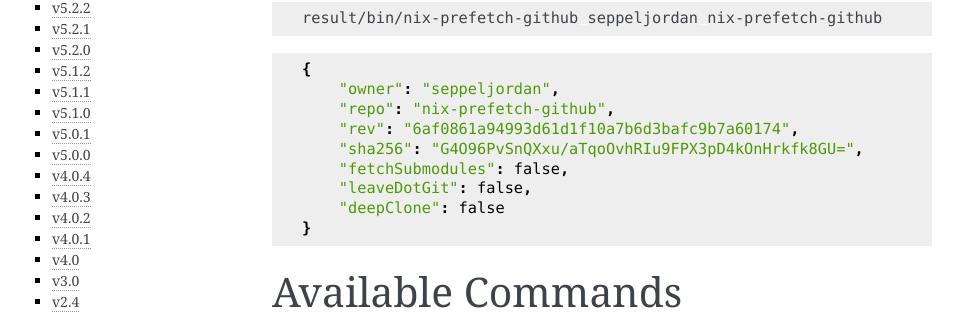
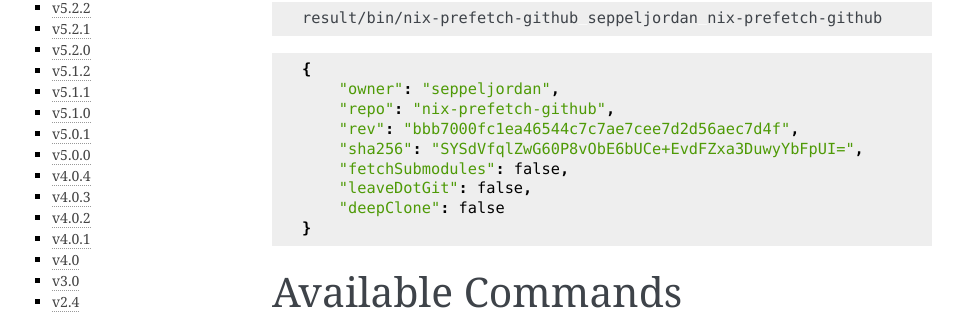
Before and after one commit to seppeljordan/nix-prefetch-github, a Sphinx documentation site: the page built from docs/README.rst, in a window 1280 px wide and 900 px high. Shown: the part 307-621 px from the top of the window, without its empty margins (148-1111 px from the left). Built offline with Sphinx 7.4.7, drawn with Linux system fonts in a browser that asks for light colours; the version number could not be read and is left out.

```diff
--- a/README.org
+++ b/README.org
@@ -18,8 +18,8 @@
   {
       "owner": "seppeljordan",
       "repo": "nix-prefetch-github",
-      "rev": "6af0861a94993d61d1f10a7b6d3bafc9b7a60174",
-      "sha256": "G4O96PvSnQXxu/aTqoOvhRIu9FPX3pD4kOnHrkfk8GU=",
+      "rev": "bbb7000fc1ea46544c7c7ae7cee7d2d56aec7d4f",
+      "sha256": "SYSdVfqlZwG60P8vObE6bUCe+EvdFZxa3DuwyYbFpUI=",
       "fetchSubmodules": false,
       "leaveDotGit": false,
       "deepClone": false
--- a/docs/README.rst
+++ b/docs/README.rst
@@ -19,8 +19,8 @@
    {
        "owner": "seppeljordan",
        "repo": "nix-prefetch-github",
-       "rev": "6af0861a94993d61d1f10a7b6d3bafc9b7a60174",
-       "sha256": "G4O96PvSnQXxu/aTqoOvhRIu9FPX3pD4kOnHrkfk8GU=",
+       "rev": "bbb7000fc1ea46544c7c7ae7cee7d2d56aec7d4f",
+       "sha256": "SYSdVfqlZwG60P8vObE6bUCe+EvdFZxa3DuwyYbFpUI=",
        "fetchSubmodules": false,
        "leaveDotGit": false,
        "deepClone": false
```
Also changed, not shown: 2 other files.
